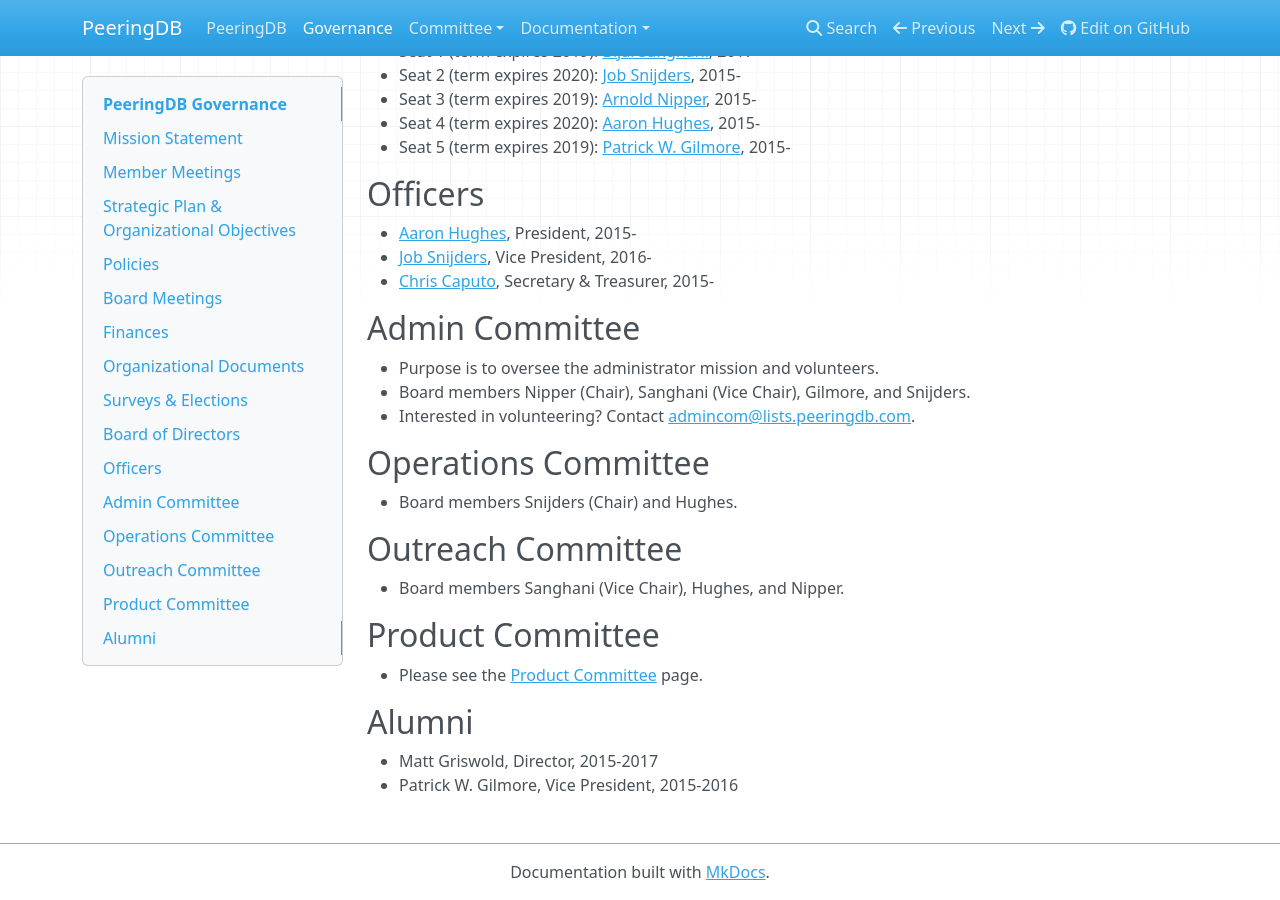
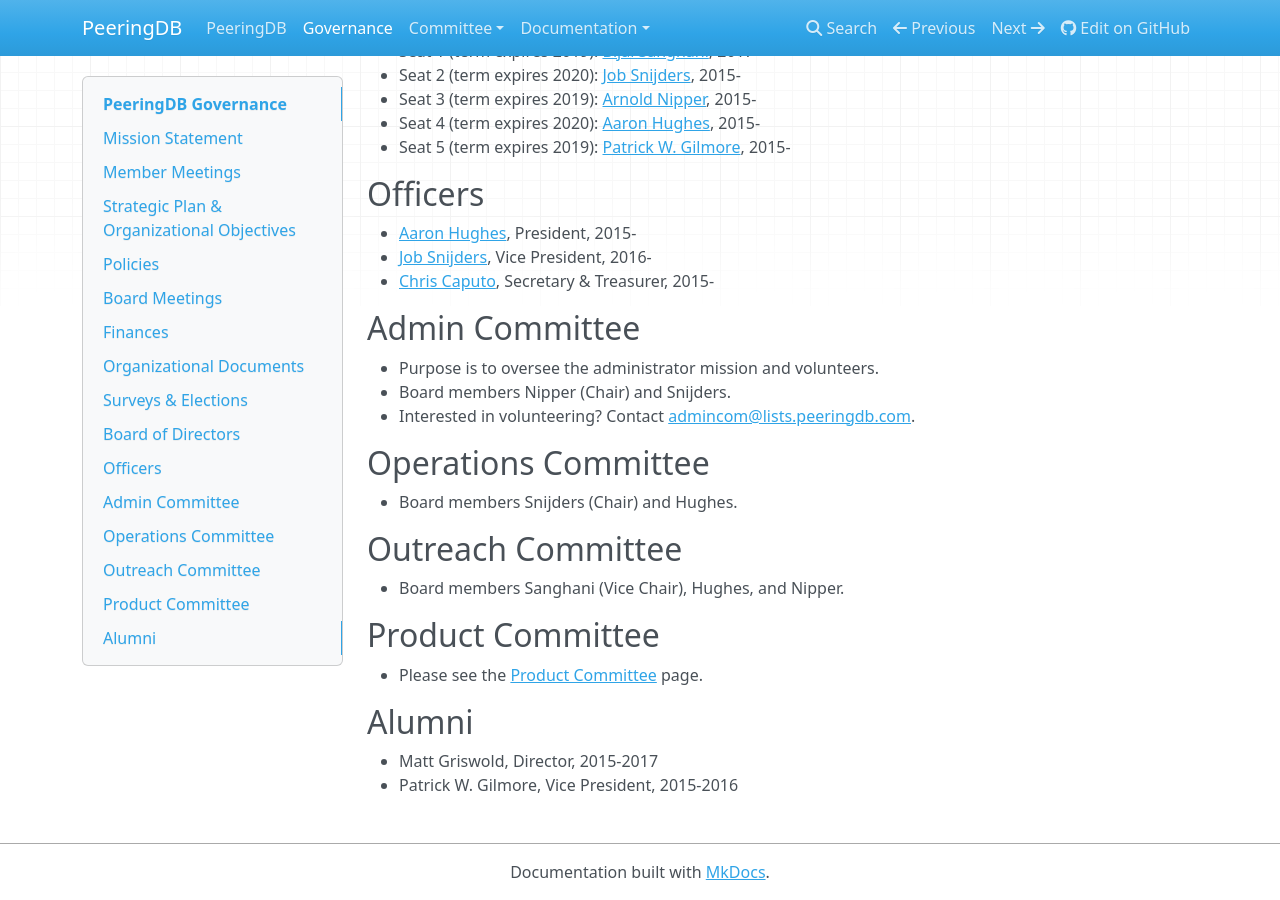
Before and after one commit to peeringdb/docs, an MkDocs documentation site: the page built from docs/gov.md, in a window 1280 px wide and 900 px high, scrolled down 2009 px. Built offline with MkDocs 1.6.1, drawn with Linux system fonts in a browser that asks for light colours; nearby versions of some CDN libraries; old or Windows-style settings are respelled for this version of MkDocs.

Commit message:
Updated AC.

```diff
--- a/docs/gov.md
+++ b/docs/gov.md
@@ -97,7 +97,7 @@
 ## Admin Committee
 
 - Purpose is to oversee the administrator mission and volunteers.
-- Board members Nipper (Chair), Sanghani (Vice Chair), Gilmore, and Snijders.
+- Board members Nipper (Chair) and Snijders.
 - Interested in volunteering? Contact [admincom@lists.peeringdb.com](mailto:admincom@lists.peeringdb.com).
 
 ## Operations Committee
```
